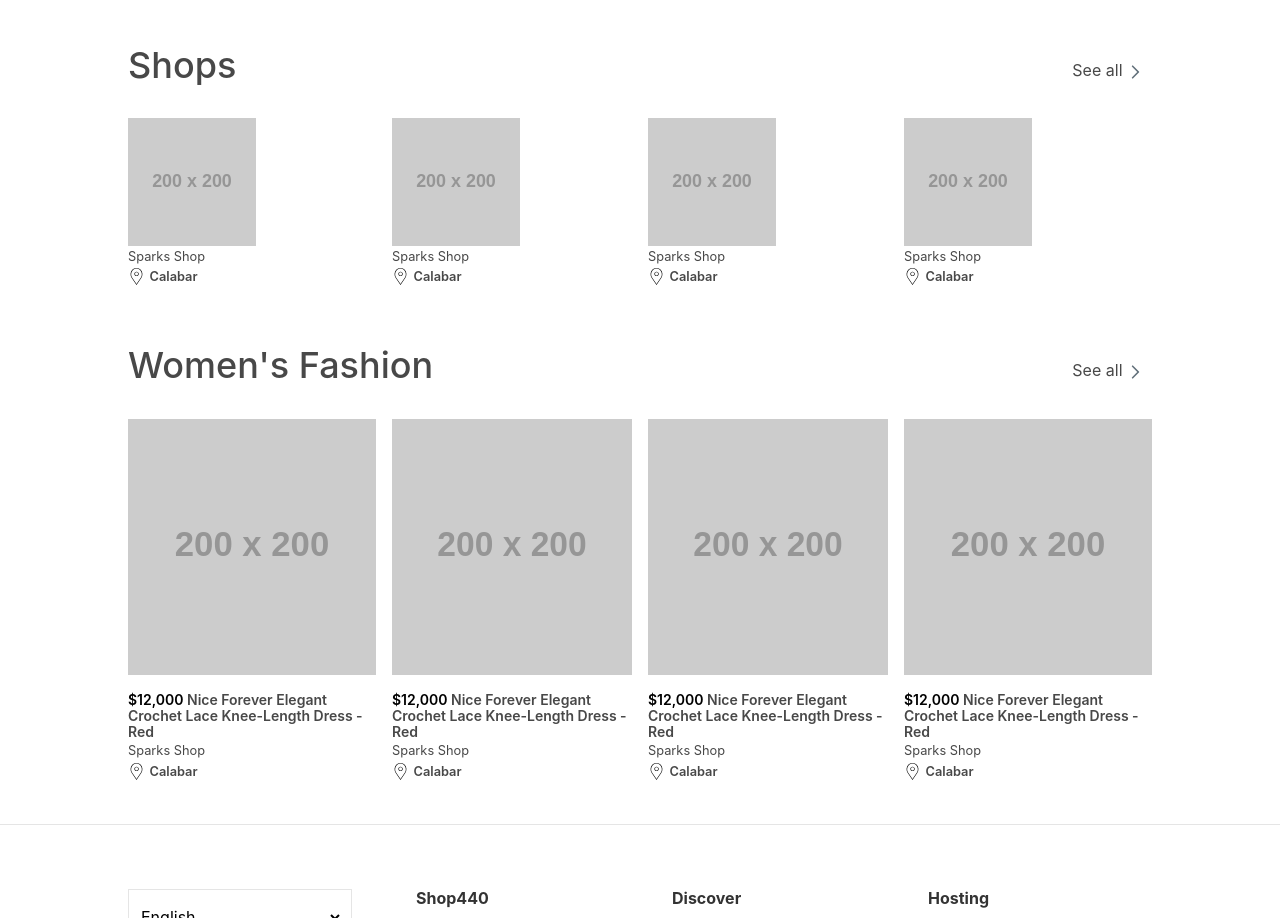
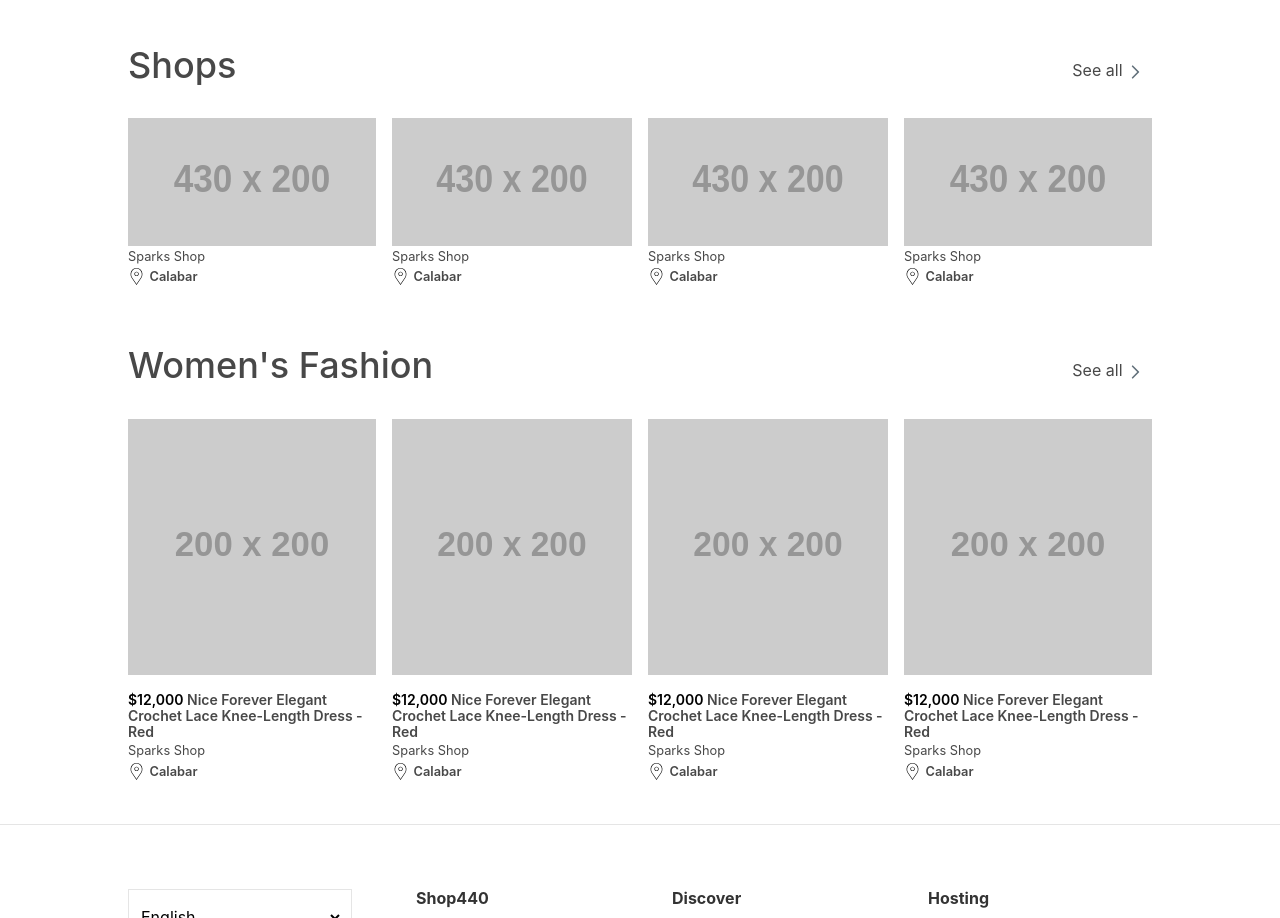
Before and after one commit to connelevalsam/shopCB, a plain HTML site: page index.html in a window 1280 px wide. Shown: the part 1819-2737 px from the top of the page. Drawn offline with nearby package versions, Linux system fonts and the light colour scheme; placeholder pictures from the web are drawn by us.

Commit message:
commit 5

```diff
--- a/index.html
+++ b/index.html
@@ -512,7 +512,7 @@
 					<article class="center w-50 w-25-ns dib v-top pr2">
 						<div class="bg-white w-100">
 							<div class="w-100">
-								<img src="http://placehold.it/200x200" class="h4 cover center">
+								<img src="http://placehold.it/430x200" class="h4 cover center">
 							</div>
 							<div class="w-100 ws-normal pb2" style="color: #484848;"- location -->
 								<div>
@@ -532,7 +532,7 @@
 					</article><article class="center w-50 w-25-ns ph2 dib v-top" >
 						<div class="bg-white">
 							<div class="w-100">
-								<img src="http://placehold.it/200x200" class="h4 cover center">
+								<img src="http://placehold.it/430x200" class="h4 cover center">
 							</div>
 							<div class="w-100 ws-normal pb2" style="color: #484848;"- location -->
 								<div>
@@ -552,7 +552,7 @@
 					</article><article class="center w-50 w-25-ns dib v-top ph2">
 						<div class="bg-white">
 							<div class="w-100">
-								<img src="http://placehold.it/200x200" class="h4 cover center">
+								<img src="http://placehold.it/430x200" class="h4 cover center">
 							</div>
 							<div class="w-100 ws-normal pb2" style="color: #484848;"- location -->
 								<div>
@@ -572,7 +572,7 @@
 					</article><article class="center w-50 w-25-ns pl2 dib v-top" >
 						<div class="bg-white">
 							<div class="w-100">
-								<img src="http://placehold.it/200x200" class="h4 cover center">
+								<img src="http://placehold.it/430x200" class="h4 cover center">
 							</div>
 							<div class="w-100 ws-normal pb2" style="color: #484848;"- location -->
 								<div>
```
